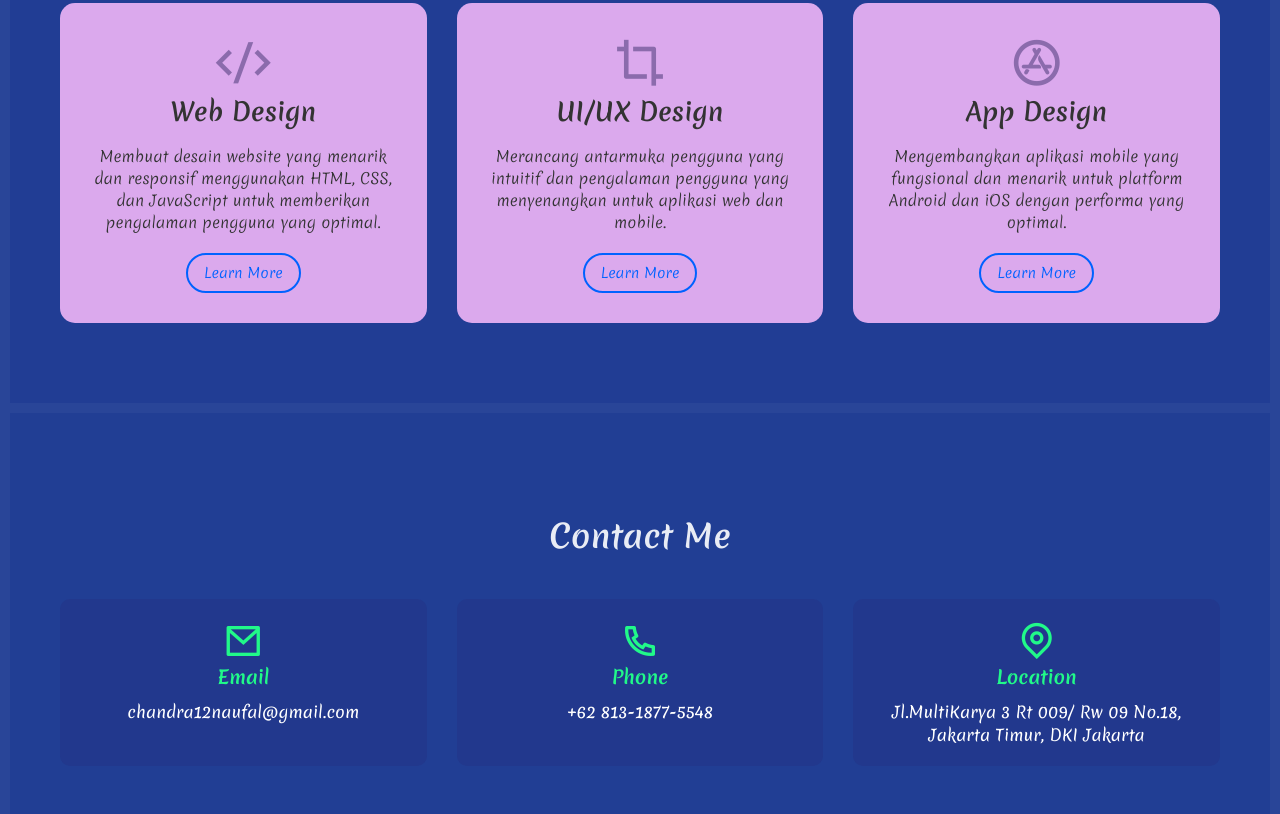
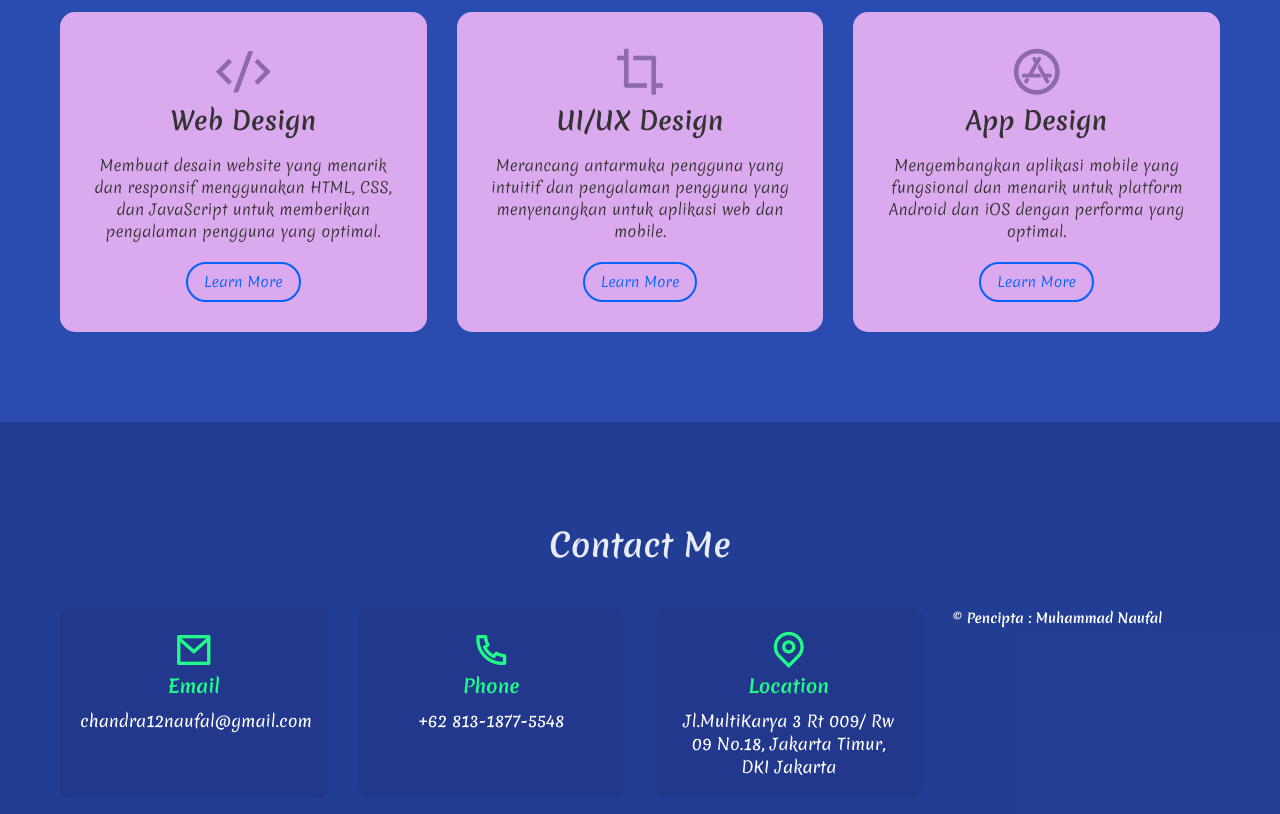
Before and after one commit to fall-aja/portfolio.html, a plain HTML site: page portfolio.html in a window 1280 px wide. Shown: the part 1656-2470 px from the top of the page. Drawn offline with nearby package versions, Linux system fonts and the light colour scheme.

Commit message:
perubahan dikit

```diff
--- a/portfolio.html
+++ b/portfolio.html
@@ -154,6 +154,7 @@
                     <h3>Location</h3>
                     <p>Jl.MultiKarya 3 Rt 009/ Rw 09 No.18, Jakarta Timur, DKI Jakarta</p>
                 </div>
+                <h5> &#169; Pencipta : Muhammad Naufal </h5>
             </div>
         </div>
     </section>
--- a/style.css
+++ b/style.css
@@ -332,9 +332,8 @@ width: 18vw;
 
         /* Skills Section */
         #skill {
-            padding: 80px 0;
-            margin: 10px;
-            background-color:hsla(225, 65%, 35%, 0.766);
+            padding: 90px 0;
+            background-color:hsla(225, 76%, 53%, 0.327);
         }
 
         .Skill-List {
@@ -393,7 +392,6 @@ width: 18vw;
         /* Contact Section */
         #contact {
             padding: 100px 0;
-            margin: 10px;
             background-color: hsla(225, 65%, 35%, 0.705);
             color: white;
         }
```
